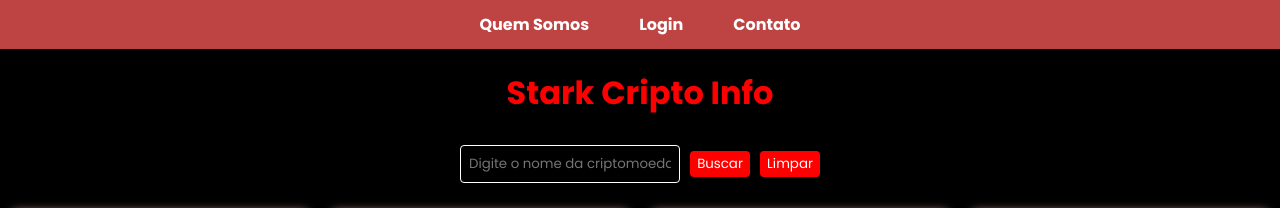
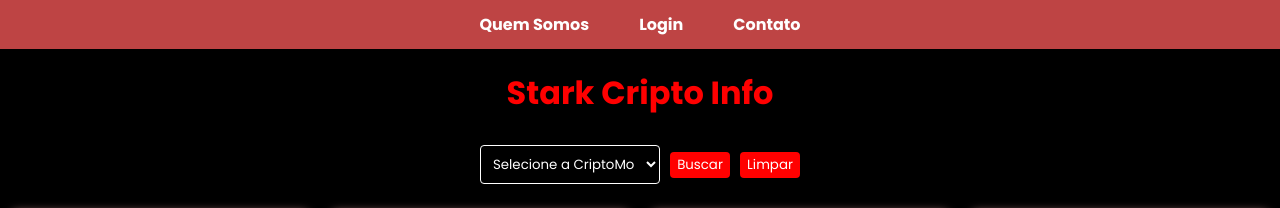
Before and after one commit to Rafael-Formigli/Stark-Cripto, a plain HTML site: page index.html in a window 1280 px wide. Shown: the top 208 px of the page. Drawn offline with nearby package versions, Linux system fonts and the light colour scheme; no server answers; a web font is replaced by a local one.

Commit message:
Update index.html

```diff
--- a/index.html
+++ b/index.html
@@ -9,14 +9,16 @@
   <!-- Ícone da página e folha de estilos -->
   <link rel="shortcut icon" href="./assets/moedas3.png" type="image/x-icon">
 
-    <!-- Link para folha de estilos -->
+  <!-- Link para folha de estilos -->
   <link rel="stylesheet" href="./styles.css">
 
   <!-- Pré-conexão com o Google Fonts para otimização de carregamento -->
   <link rel="preconnect" href="https://fonts.googleapis.com">
   <link rel="preconnect" href="https://fonts.gstatic.com" crossorigin>
   <!-- Importação das fontes utilizadas no projeto -->
-  <link href="https://fonts.googleapis.com/css2?family=Comic+Neue:wght@300;400;700&family=Playfair:wght@300&family=Poppins:ital,wght@0,100;0,300;0,400;0,500;0,600;0,700;1,400&family=Roboto:wght@100;300;400;500&display=swap" rel="stylesheet">
+  <link
+    href="https://fonts.googleapis.com/css2?family=Comic+Neue:wght@300;400;700&family=Playfair:wght@300&family=Poppins:ital,wght@0,100;0,300;0,400;0,500;0,600;0,700;1,400&family=Roboto:wght@100;300;400;500&display=swap"
+    rel="stylesheet">
 
   <!-- Importação da biblioteca Axios para requisições HTTP -->
   <script src="https://cdn.jsdelivr.net/npm/axios/dist/axios.min.js"></script>
@@ -42,9 +44,21 @@
   <main>
     <!-- Seção para buscar informações sobre criptomoedas -->
     <section id="secaoBuscar">
-      <!-- Container com input e botões de busca e limpeza -->
+      <!-- Container com botões de busca e limpeza -->
       <div id="buttonContainer">
-        <input type="text" id="inputFiltro" placeholder="Digite o nome da criptomoeda">
+        <select id="selectFiltro">
+          <option value="select1" selected disabled>Selecione a CriptoMoeda</option>
+          <option value="bitcoin">Bitcoin</option>
+          <option value="ethereum">Ethereum</option>
+          <option value="litecoin">Litecoin</option>
+          <option value="dogecoin">Dogecoin</option>
+          <option value="binanceCoin">Binance Coin</option>
+          <option value="cardano">Cardano</option>
+          <option value="polkadot">Polkadot</option>
+          <option value="ripple">Ripple</option>
+          <option value="uniswap">Uniswap</option>
+          <option value="chainlink">Chainlink</option>
+        </select>
         <button onclick="filtrarInformacoes()">Buscar</button>
         <button onclick="limparInput()">Limpar</button>
       </div>
```
